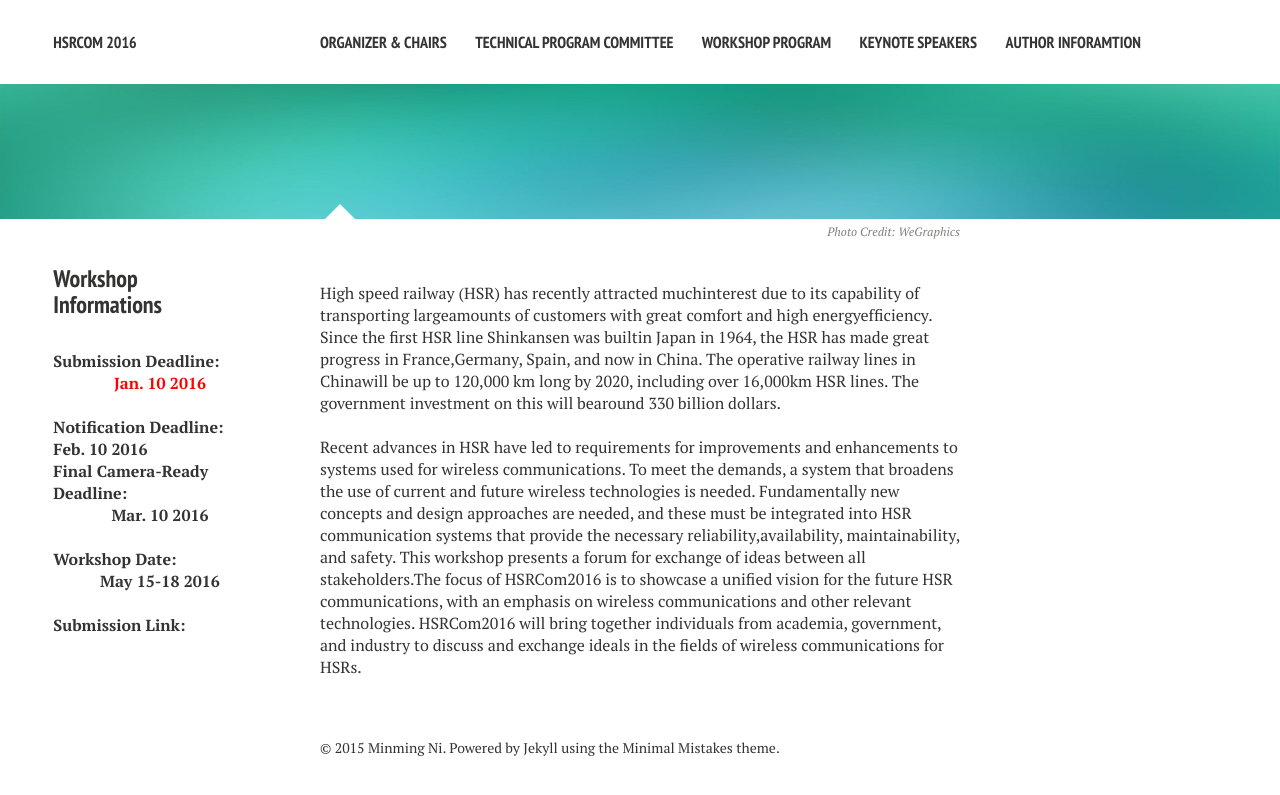
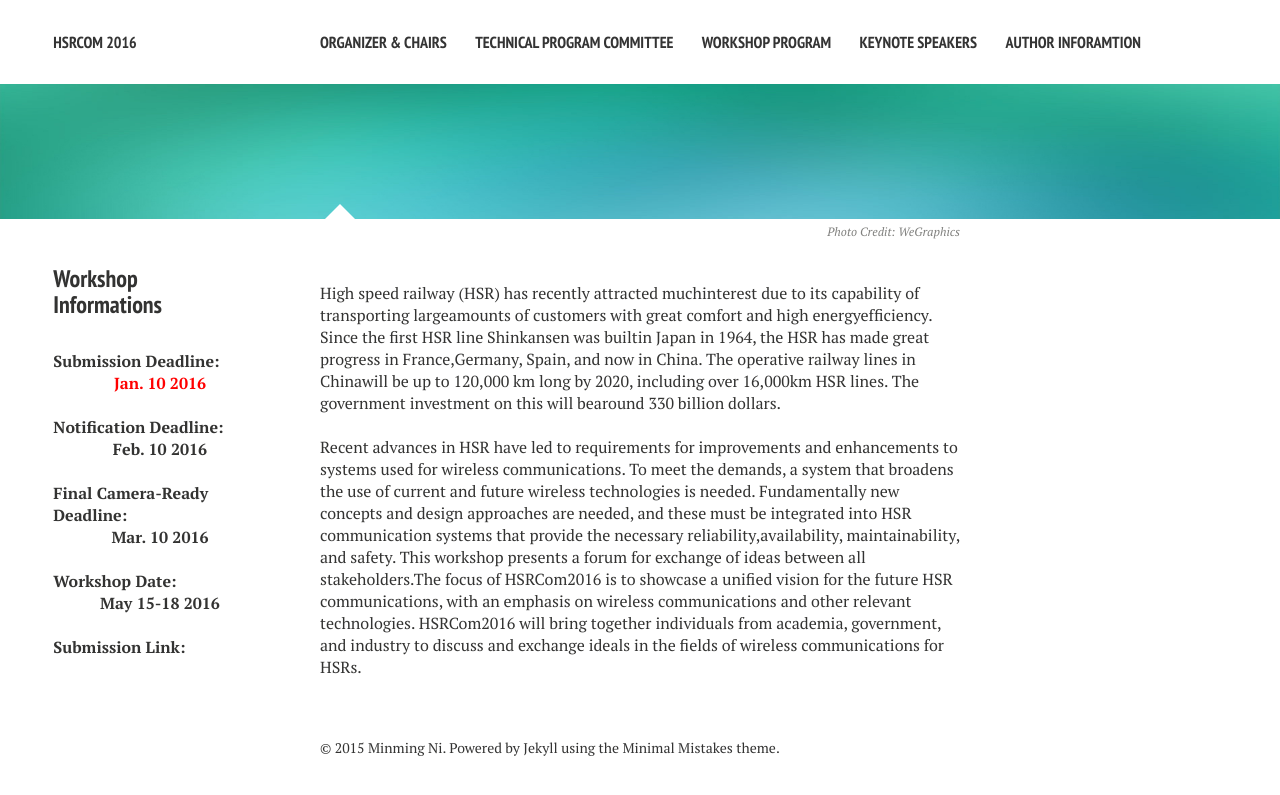
Before and after one commit to maxxx437/hsrcom2016, a Jekyll site: the page built from index.md, in a window 1280 px wide. Shown: the top 795 px of the page. Built offline with Jekyll 4.4.1, drawn with Linux system fonts in a browser that asks for light colours; nearby versions of some CDN libraries.

```diff
--- a/_includes/_author-bio.html
+++ b/_includes/_author-bio.html
@@ -21,7 +21,7 @@
 <BR>
 <strong>Notification Deadline:</strong>
 <BR>
-	<right><strong>Feb. 10 2016</strong></right>
+	<center><strong>Feb. 10 2016</strong></center>
 <BR>
 <strong>Final Camera-Ready Deadline:</strong>
 <BR>
```
